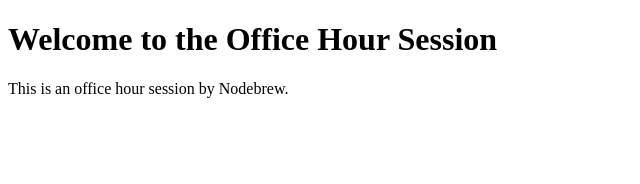
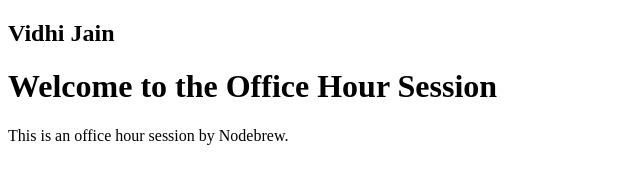
Before and after one commit to nodebrewhq/brew-bridge, a plain HTML site: page index.html in a window 1280 px wide. Shown: the whole page, without its empty margins (0-640 px from the left). Drawn offline with Linux system fonts and the light colour scheme.

Commit message:
Update index.html

```diff
--- a/index.html
+++ b/index.html
@@ -6,6 +6,7 @@
     <title>Office Hour Session</title>
 </head>
 <body>
+    <h2>Vidhi Jain<h2>
     <h1>Welcome to the Office Hour Session</h1>
     <p>This is an office hour session by Nodebrew.</p>
 </body>
```
